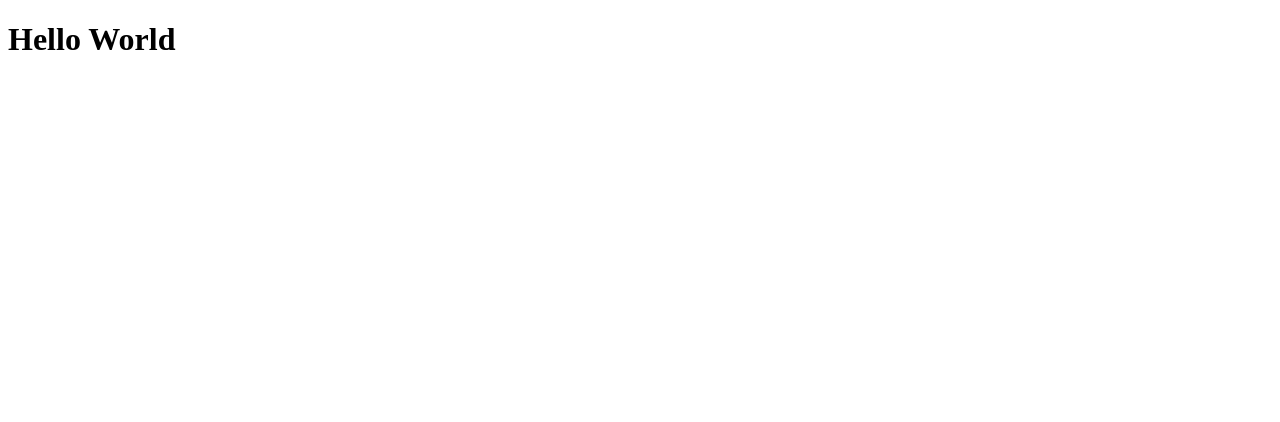
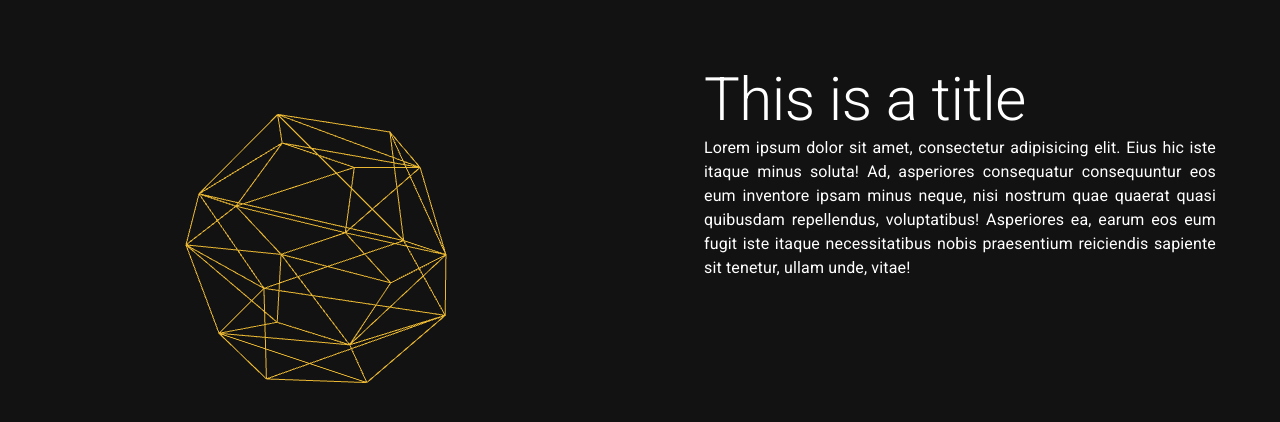
Before and after one commit to jalzamora21/R3F, a React (Create React App) app: page / in a window 1280 px wide. Shown: the top 422 px of the page. Built offline with nearby package versions, Linux system fonts and the light colour scheme.

Commit message:
Added TestCanvas.js

```diff
--- a/package.json
+++ b/package.json
@@ -5,11 +5,13 @@
   "dependencies": {
     "@emotion/react": "^11.10.6",
     "@emotion/styled": "^11.10.6",
+    "@fontsource/roboto": "^4.5.8",
     "@mui/material": "^5.11.14",
     "@react-three/fiber": "^8.12.0",
     "@testing-library/jest-dom": "^5.16.5",
     "@testing-library/react": "^13.4.0",
     "@testing-library/user-event": "^13.5.0",
+    "lodash": "^4.17.21",
     "react": "^18.2.0",
     "react-dom": "^18.2.0",
     "react-scripts": "5.0.1",
--- a/src/App.js
+++ b/src/App.js
@@ -1,6 +1,18 @@
+import { createTheme, CssBaseline, ThemeProvider } from '@mui/material';
+import MainPage from './pages/MainPage';
+
+const darkTheme = createTheme({
+  palette: {
+    mode: 'dark',
+  },
+});
+
 const App = () => {
   return (
-      <h1>Hello World</h1>
+    <ThemeProvider theme={darkTheme}>
+      <CssBaseline />
+      <MainPage />
+    </ThemeProvider>
   );
 };
 
--- /dev/null
+++ b/src/components/TestCanvas.js
@@ -0,0 +1,62 @@
+import { useRef, useState } from 'react';
+import { Canvas, useFrame } from '@react-three/fiber';
+import { clamp } from 'lodash';
+
+const Box = (props) => {
+  const speedOnClick = 10;
+
+  // This reference will give us direct access to the mesh
+  const mesh = useRef();
+  // Set up state for the hovered and active state
+  const [hovered, setHover] = useState(false);
+  const [active, setActive] = useState(false);
+  // Subscribe this component to the render-loop, rotate the mesh every frame
+  useFrame((state, delta) => {
+    const targetSpeed = hovered ? 0.05 : 0.5;
+
+    const speedStep = 3;
+
+    const userData = mesh.current.userData;
+    userData.currentSpeed ??= targetSpeed;
+    // userData.currentSpeed = clamp(userData.currentSpeed, 0, 0.5);
+    const { currentSpeed } = userData;
+
+    // Move current speed towards target speed
+    if (currentSpeed < targetSpeed) userData.currentSpeed += delta * speedStep;
+    else if (currentSpeed > targetSpeed) userData.currentSpeed -= delta * speedStep;
+
+    mesh.current.rotation.x += delta * currentSpeed;
+    mesh.current.rotation.y += delta * currentSpeed;
+  });
+  // Return view, these are regular three.js elements expressed in JSX
+  return (
+    <mesh
+      {...props}
+      ref={mesh}
+      scale={active ? 1.5 : 1}
+      onClick={(event) => {
+        mesh.current.userData.currentSpeed = speedOnClick;
+        // setActive(!active);
+      }}
+      onPointerOver={(event) => {
+        console.log('pointer over', event);
+        setHover(true);
+      }}
+      onPointerOut={(event) => setHover(false)}
+    >
+      <dodecahedronGeometry args={[2]} />
+      <meshStandardMaterial color={hovered ? 'cyan' : 'orange'} wireframe={true} />
+    </mesh>
+  );
+};
+
+const TestCanvas = (props) => {
+  return (
+    <Canvas>
+      <ambientLight />
+      <Box></Box>
+    </Canvas>
+  );
+};
+
+export default TestCanvas;
--- a/src/index.js
+++ b/src/index.js
@@ -2,6 +2,10 @@ import React from 'react';
 import ReactDOM from 'react-dom/client';
 import App from './App';
 import reportWebVitals from './reportWebVitals';
+import '@fontsource/roboto/300.css';
+import '@fontsource/roboto/400.css';
+import '@fontsource/roboto/500.css';
+import '@fontsource/roboto/700.css';
 
 const root = ReactDOM.createRoot(document.getElementById('root'));
 root.render(
--- /dev/null
+++ b/src/pages/MainPage.js
@@ -0,0 +1,25 @@
+import { Typography } from '@mui/material';
+import Grid from '@mui/material/Unstable_Grid2';
+import TestCanvas from '../components/TestCanvas';
+
+const MainPage = () => {
+  return (
+    <Grid container height="500px" justifyContent="center">
+      <Grid xs={12} md={6} height="100%">
+        <TestCanvas></TestCanvas>
+      </Grid>
+      <Grid xs={12} md={6} sx={{ p: 8 }}>
+        <Typography variant="h2">This is a title</Typography>
+        <Typography align="justify">
+          Lorem ipsum dolor sit amet, consectetur adipisicing elit. Eius hic iste itaque minus
+          soluta! Ad, asperiores consequatur consequuntur eos eum inventore ipsam minus neque, nisi
+          nostrum quae quaerat quasi quibusdam repellendus, voluptatibus! Asperiores ea, earum eos
+          eum fugit iste itaque necessitatibus nobis praesentium reiciendis sapiente sit tenetur,
+          ullam unde, vitae!
+        </Typography>
+      </Grid>
+    </Grid>
+  );
+};
+
+export default MainPage;
```
Also changed, not shown: 1 other file (tests, documents, lock files or other folders).
